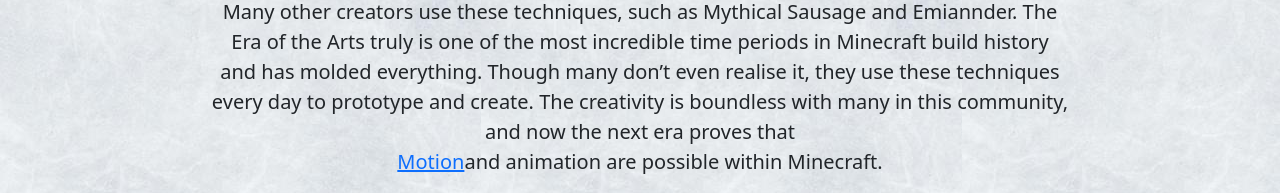
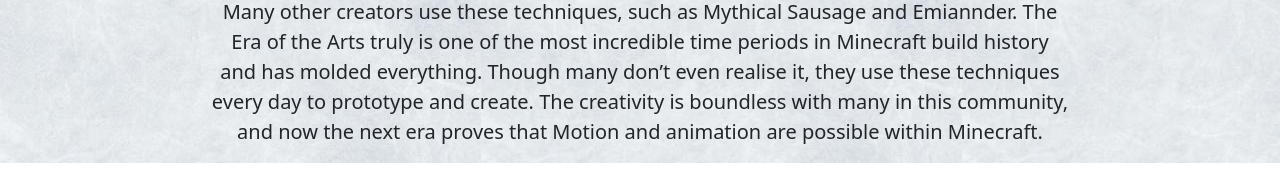
Before and after one commit to Irellavanttt/Entry-9-1, a plain HTML site: page index.html in a window 1280 px wide. Shown: the part 795-988 px from the top of the page. After the commit the page ends 958 px from the top, so only its background shows below. Drawn offline with nearby package versions, Linux system fonts and the light colour scheme.

Commit message:
Update index.html

```diff
--- a/index.html
+++ b/index.html
@@ -51,7 +51,7 @@
 <div id="container">
   <p class="lead text-center">
     Many other creators use these techniques, such as Mythical Sausage and Emiannder.
-The Era of the Arts truly is one of the most incredible time periods in Minecraft build history and has molded everything. Though many don’t even realise it, they use these techniques every day to prototype and create. The creativity is boundless with many in this community, and now the next era proves that <a href=""> Motion</a>and animation are possible within Minecraft.
+The Era of the Arts truly is one of the most incredible time periods in Minecraft build history and has molded everything. Though many don’t even realise it, they use these techniques every day to prototype and create. The creativity is boundless with many in this community, and now the next era proves that Motion and animation are possible within Minecraft.
 
   </p>
 </div>
```
